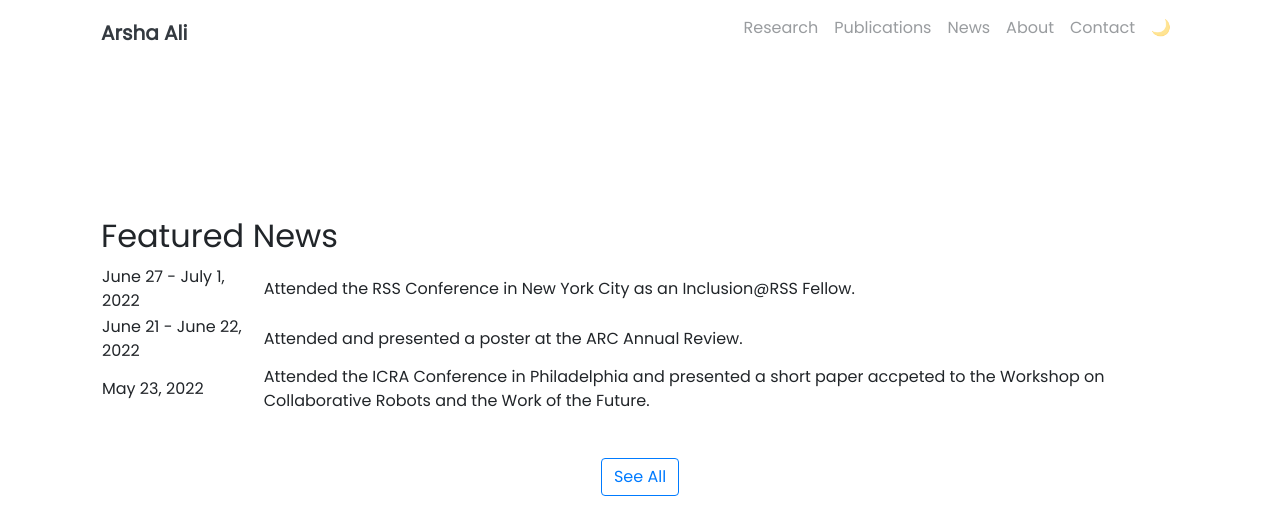
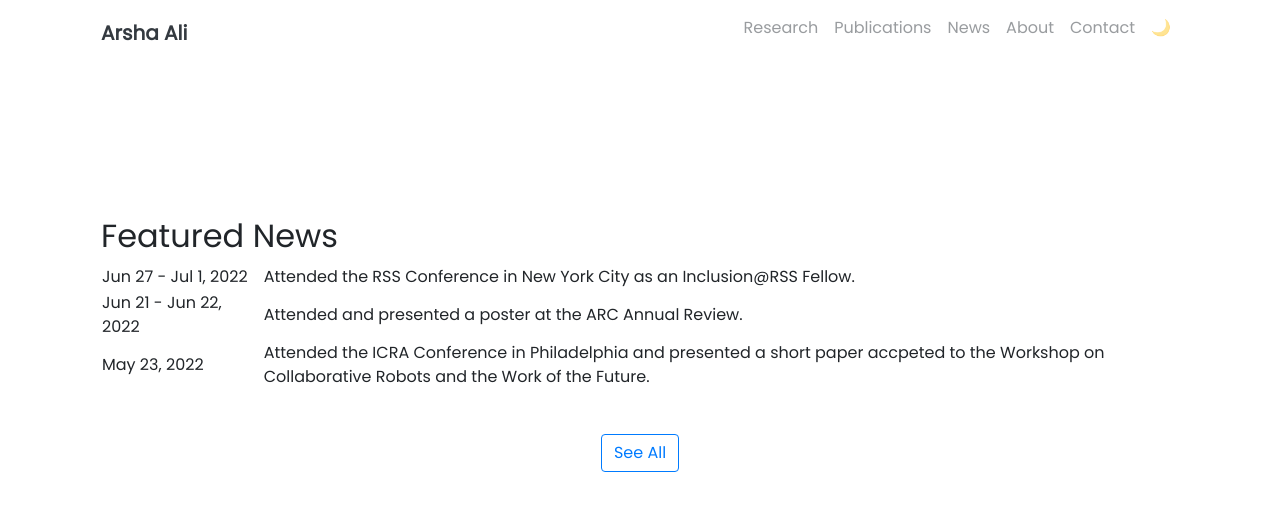
Before and after one commit to arshaali/arshaali.github.io, a Jekyll site: the page built from pages/index.md, in a window 1280 px wide and 900 px high, scrolled down 623 px, cut to the strip 0-528 px from the top of the window. Built offline with Jekyll 4.4.1, drawn with Linux system fonts in a browser that asks for light colours; nearby versions of some CDN libraries.

Commit message:
Update landing.html

```diff
--- a/_includes/landing.html
+++ b/_includes/landing.html
@@ -38,12 +38,12 @@
       </colgroup>
       <!-- Put <thead>, <tbody>, and <tr>'s here! -->
       <tr>
-        <td>June 27 - July 1, 2022</td>
+        <td>Jun 27 - Jul 1, 2022</td>
         <td>Attended the RSS Conference in New York City as an Inclusion@RSS Fellow.</td>
       </tr>
 
       <tr>
-        <td>June 21 - June 22, 2022</td>
+        <td>Jun 21 - Jun 22, 2022</td>
         <td>Attended and presented a poster at the ARC Annual Review.</td>
       </tr>
 
```
